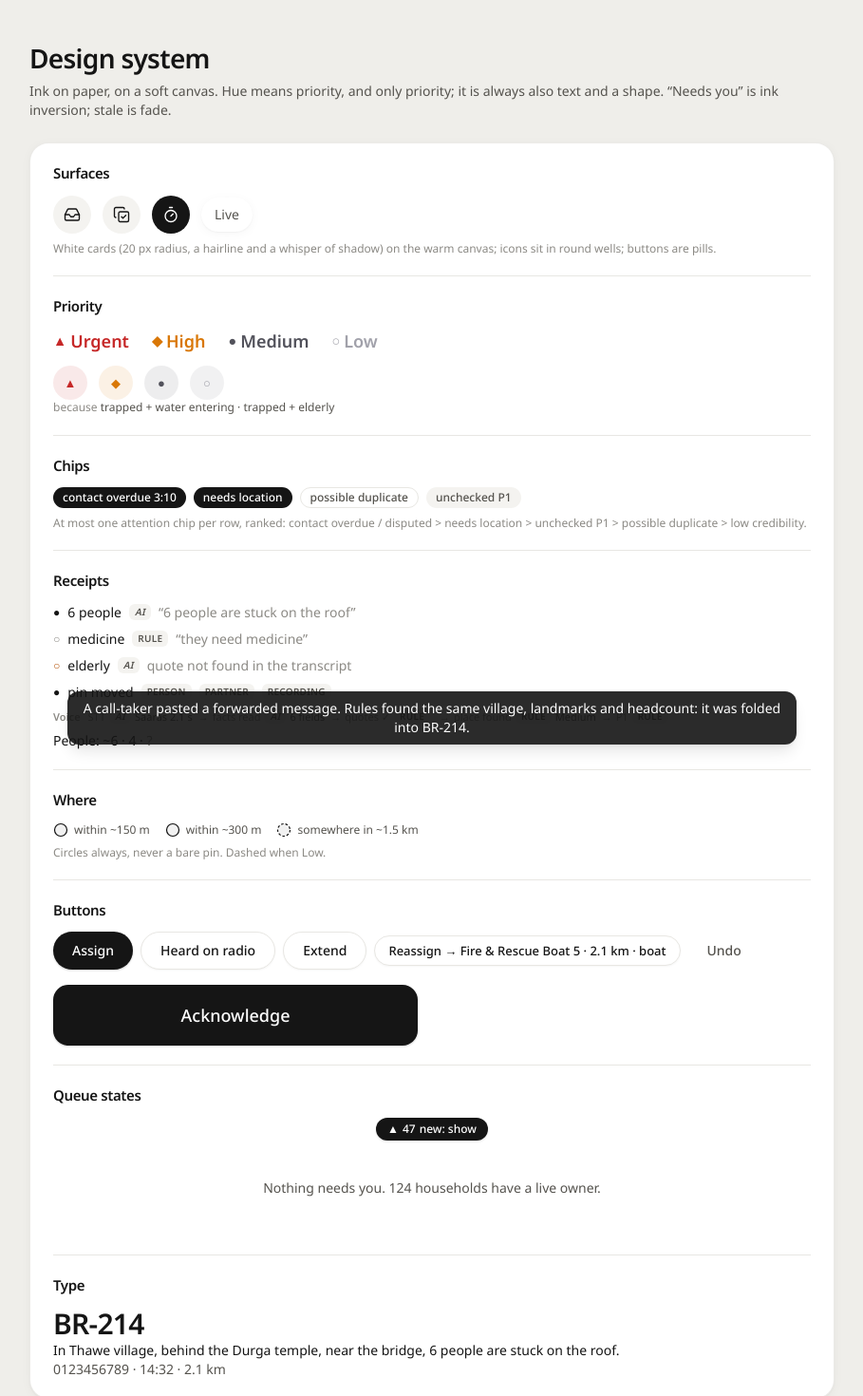
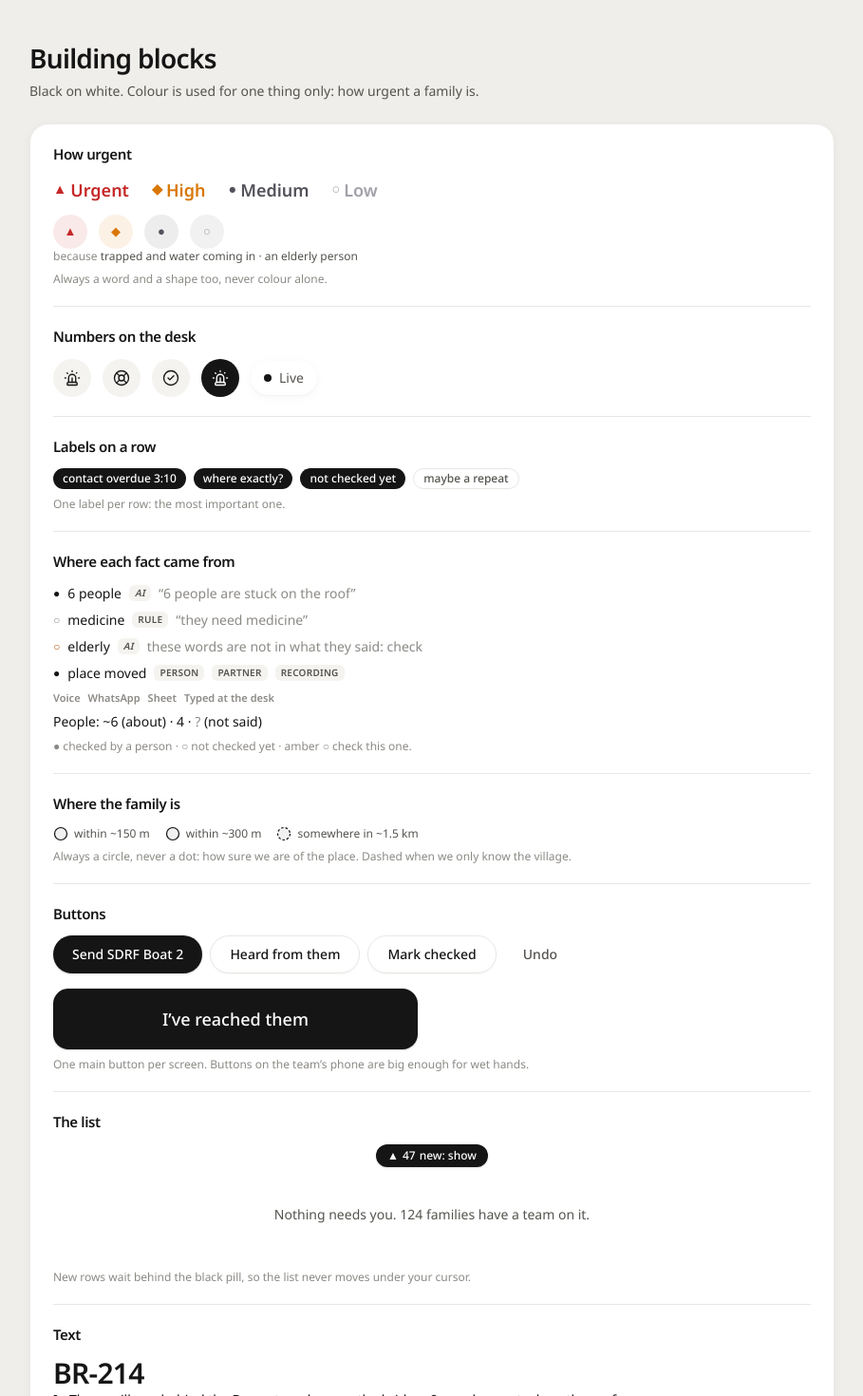
Before and after one commit to SohamMayekar/rakshasetu, a Next.js app in the folder apps/web/: page /ui in a window 1280 px wide. Shown: the top 1470 px of the page at 95% size, without its empty margins (185-1094 px from the left). Built offline with nearby package versions, Linux system fonts and the light colour scheme.

Commit message:
Milestone 76: the building-blocks page in plain words, checked like every screen

```diff
--- a/apps/web/app/ui/page.tsx
+++ b/apps/web/app/ui/page.tsx
@@ -1,86 +1,81 @@
 "use client";
 
-// The design system on one page (local listener only; Caddy doesn't route /ui on the public address).
-// Every desk, responder and reporter screen is built from these pieces.
+// The building blocks on one page, for the team (local listener only; not linked from any screen). Every desk, team
+// and phone screen is made from these pieces, so a change here shows everywhere.
 
-import { CopyCheck, Inbox, Timer } from "lucide-react";
+import { CircleCheck, LifeBuoy, Siren } from "lucide-react";
 
-import { Because, Button, Caption, Card, ChannelTag, Check, Chip, CircleLegend, Empty, Estimate, IconWell, MethodChip, NewPill, Pill, Priority, PriorityWell, Receipt, Section } from "@/components/ui";
+import { Because, Button, Card, ChannelTag, Check, Chip, CircleLegend, Empty, Estimate, IconWell, MethodChip, NewPill, Pill, Priority, PriorityWell, Section } from "@/components/ui";
 
-const RECEIPT = [
-  { step: "STT", by: "AI", detail: "Saaras 2.1 s" },
-  { step: "extract", by: "AI", detail: "6 fields" },
-  { step: "quotes ✓", by: "Rule", detail: "" },
-  { step: "place", by: "Rule", detail: "Medium" },
-  { step: "P1", by: "Rule", detail: "" },
-];
-
-export default function DesignSystem() {
+export default function BuildingBlocks() {
   return (
     <main className="mx-auto max-w-4xl px-6 py-10">
-      <h1 className="text-[28px] font-semibold tracking-tight">Design system</h1>
-      <p className="mt-1 text-sm text-ink-2">Ink on paper, on a soft canvas. Hue means priority, and only priority; it is always also text and a shape. &ldquo;Needs you&rdquo; is ink inversion; stale is fade.</p>
+      <h1 className="text-[28px] font-semibold tracking-tight">Building blocks</h1>
+      <p className="mt-1 text-sm text-ink-2">Black on white. Colour is used for one thing only: how urgent a family is.</p>
       <Card className="mt-6 px-6">
 
-      <Section title="Surfaces">
-        <div className="flex flex-wrap items-center gap-3">
-          <IconWell icon={Inbox} /><IconWell icon={CopyCheck} /><IconWell icon={Timer} tone="ink" label="a broken promise: ink, never colour" />
-          <Pill>Live</Pill>
-        </div>
-        <p className="mt-2 text-xs text-ink-3">White cards (20 px radius, a hairline and a whisper of shadow) on the warm canvas; icons sit in round wells; buttons are pills.</p>
+      <Section title="How urgent">
+        <div className="flex gap-6 text-lg"><Priority level="P1" /><Priority level="P2" /><Priority level="P3" /><Priority level="P4" /></div>
+        <div className="mt-3 flex gap-3"><PriorityWell level="P1" /><PriorityWell level="P2" /><PriorityWell level="P3" /><PriorityWell level="P4" /></div>
+        <Because>trapped and water coming in · an elderly person</Because>
+        <p className="mt-2 text-xs text-ink-3">Always a word and a shape too, never colour alone.</p>
       </Section>
 
-      <Section title="Priority">
-        <div className="flex gap-6 text-lg"><Priority level="P1" /><Priority level="P2" /><Priority level="P3" /><Priority level="P4" /></div>
-        <div className="mt-3 flex gap-3"><PriorityWell level="P1" /><PriorityWell level="P2" /><PriorityWell level="P3" /><PriorityWell level="P4" /></div>
-        <Because>trapped + water entering · trapped + elderly</Because>
+      <Section title="Numbers on the desk">
+        <div className="flex flex-wrap items-center gap-3">
+          <IconWell icon={Siren} /><IconWell icon={LifeBuoy} /><IconWell icon={CircleCheck} />
+          <IconWell icon={Siren} tone="ink" label="lives at risk: black, never red" />
+          <Pill><span className="size-2 rounded-full bg-ink" aria-hidden />Live</Pill>
+        </div>
       </Section>
 
-      <Section title="Chips">
+      <Section title="Labels on a row">
         <div className="flex flex-wrap gap-2">
-          <Chip tone="attention">contact overdue 3:10</Chip><Chip tone="attention">needs location</Chip>
-          <Chip>possible duplicate</Chip><Chip tone="quiet">unchecked P1</Chip>
+          <Chip tone="attention">contact overdue 3:10</Chip><Chip tone="attention">where exactly?</Chip>
+          <Chip tone="attention">not checked yet</Chip><Chip>maybe a repeat</Chip>
         </div>
-        <p className="mt-2 text-xs text-ink-3">At most one attention chip per row, ranked: contact overdue / disputed &gt; needs location &gt; unchecked P1 &gt; possible duplicate &gt; low credibility.</p>
+        <p className="mt-2 text-xs text-ink-3">One label per row: the most important one.</p>
       </Section>
 
-      <Section title="Receipts">
+      <Section title="Where each fact came from">
         <div className="space-y-2 text-sm">
           <p className="flex items-center gap-2"><Check state="checked" /> 6 people <MethodChip method="ai" /> <span className="text-ink-3">&ldquo;6 people are stuck on the roof&rdquo;</span></p>
           <p className="flex items-center gap-2"><Check state="unchecked" /> medicine <MethodChip method="rule" /> <span className="text-ink-3">&ldquo;they need medicine&rdquo;</span></p>
-          <p className="flex items-center gap-2"><Check state="amber" /> elderly <MethodChip method="ai" /> <span className="text-ink-3">quote not found in the transcript</span></p>
-          <p className="flex items-center gap-2"><Check state="checked" /> pin moved <MethodChip method="human" /> <MethodChip method="partner" /> <MethodChip method="fixture" /></p>
-          <div className="flex items-center gap-2"><ChannelTag channel="voice" /><Receipt steps={RECEIPT} /></div>
-          <p>People: <Estimate value={6} kind="estimated" /> · <Estimate value={4} kind="stated" /> · <Estimate value={null} /></p>
+          <p className="flex items-center gap-2"><Check state="amber" /> elderly <MethodChip method="ai" /> <span className="text-ink-3">these words are not in what they said: check</span></p>
+          <p className="flex items-center gap-2"><Check state="checked" /> place moved <MethodChip method="human" /> <MethodChip method="partner" /> <MethodChip method="fixture" /></p>
+          <p className="flex items-center gap-2"><ChannelTag channel="voice" /> <ChannelTag channel="whatsapp" /> <ChannelTag channel="spreadsheet" /> <ChannelTag channel="web_form" /></p>
+          <p>People: <Estimate value={6} kind="estimated" /> (about) · <Estimate value={4} kind="stated" /> · <Estimate value={null} /> (not said)</p>
         </div>
+        <p className="mt-2 text-xs text-ink-3">● checked by a person · ○ not checked yet · amber ○ check this one.</p>
       </Section>
 
-      <Section title="Where">
+      <Section title="Where the family is">
         <CircleLegend />
-        <p className="mt-2 text-xs text-ink-3">Circles always, never a bare pin. Dashed when Low.</p>
+        <p className="mt-2 text-xs text-ink-3">Always a circle, never a dot: how sure we are of the place. Dashed when we only know the village.</p>
       </Section>
 
       <Section title="Buttons">
         <div className="flex flex-wrap items-center gap-2">
-          <Button variant="primary">Assign</Button><Button>Heard on radio</Button><Button>Extend</Button>
-          <Button size="sm">Reassign → Fire &amp; Rescue Boat 5 · 2.1 km · boat</Button><Button variant="quiet">Undo</Button>
+          <Button variant="primary">Send SDRF Boat 2</Button><Button>Heard from them</Button><Button>Mark checked</Button>
+          <Button variant="quiet">Undo</Button>
         </div>
-        <div className="mt-4 max-w-sm"><Button variant="primary" size="field">Acknowledge</Button></div>
+        <div className="mt-4 max-w-sm"><Button variant="primary" size="field">I&rsquo;ve reached them</Button></div>
+        <p className="mt-2 text-xs text-ink-3">One main button per screen. Buttons on the team&rsquo;s phone are big enough for wet hands.</p>
       </Section>
 
-      <Section title="Queue states">
+      <Section title="The list">
         <NewPill count={47} onShow={() => {}} />
-        <Empty>Nothing needs you. <span className="tabular">124</span> households have a live owner.</Empty>
+        <Empty>Nothing needs you. <span className="tabular">124</span> families have a team on it.</Empty>
+        <p className="mt-2 text-xs text-ink-3">New rows wait behind the black pill, so the list never moves under your cursor.</p>
       </Section>
 
-      <Section title="Type">
+      <Section title="Text">
         <p className="text-3xl font-semibold tracking-tight tabular">BR-214</p>
         <p className="text-sm">In Thawe village, behind the Durga temple, near the bridge, 6 people are stuck on the roof.</p>
         <p className="tabular text-sm text-ink-2">0123456789 · 14:32 · 2.1 km</p>
       </Section>
 
       </Card>
-      <Caption text="A call-taker pasted a forwarded message. Rules found the same village, landmarks and headcount: it was folded into BR-214." />
     </main>
   );
 }
```
Also changed, not shown: 4 other files (tests, documents, lock files or other folders).
